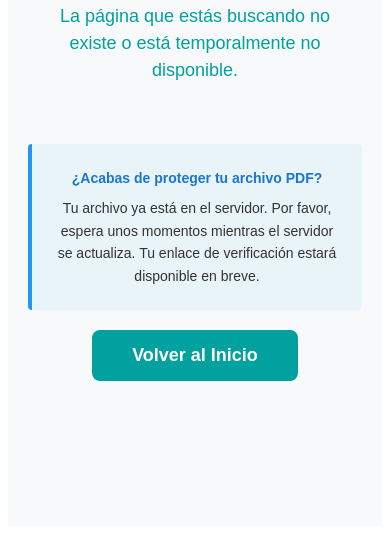
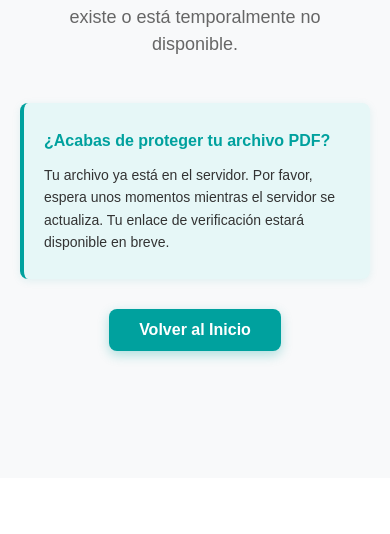
Before and after one commit to ericoperu/demo_empresa, a plain HTML site: page 404.html in a window 390 px wide. Shown: the part 366-900 px from the top of the page. After the commit the page ends 844 px from the top, so only its background shows below. Drawn offline with Linux system fonts and the light colour scheme.

Commit message:
Update 404.html

```diff
--- a/404.html
+++ b/404.html
@@ -1,12 +1,18 @@
 <!DOCTYPE html>
-<html lang="en">
+<html lang="es">
 <head>
     <meta charset="UTF-8">
     <meta name="viewport" content="width=device-width, initial-scale=1.0">
-    <title>404</title>
+    <title>404 - lab.net.pe</title>
 </head>
 <body>
 <style>
+* {
+    margin: 0;
+    padding: 0;
+    box-sizing: border-box;
+}
+
 .error-container {
     display: flex;
     flex-direction: column;
@@ -43,10 +49,33 @@
 
 .error-message {
     font-size: 20px;
+    color: #666;
+    max-width: 600px;
+    margin: 0 auto 30px;
+    line-height: 1.5;
+}
+
+.info-box {
+    background-color: #e6f7f7;
+    border-left: 4px solid #00A19E;
+    padding: 20px 30px;
+    margin: 20px 0 40px;
+    border-radius: 8px;
+    max-width: 600px;
+    box-shadow: 0 2px 8px rgba(0, 161, 158, 0.1);
+}
+
+.info-box p {
+    margin: 10px 0;
+    color: #333;
+    font-size: 16px;
+    line-height: 1.6;
+    text-align: left;
+}
+
+.info-box strong {
     color: #00A19E;
-    max-width: 600px;
-    margin: 0 auto 40px;
-    line-height: 1.5;
+    font-size: 18px;
 }
 
 .home-button {
@@ -59,11 +88,13 @@
     font-size: 18px;
     font-weight: 600;
     transition: background-color 0.3s, transform 0.2s;
+    box-shadow: 0 4px 12px rgba(0, 161, 158, 0.3);
 }
 
 .home-button:hover {
-    background-color: #00A59E;
+    background-color: #008a87;
     transform: translateY(-2px);
+    box-shadow: 0 6px 16px rgba(0, 161, 158, 0.4);
 }
 
 @media (max-width: 768px) {
@@ -84,23 +115,23 @@
         font-size: 18px;
         padding: 0 15px;
     }
+
     .info-box {
-    background-color: #e8f4f8;
-    border-left: 4px solid #2196F3;
         padding: 15px 20px;
-    margin: 20px 0;
-    border-radius: 4px;
+        margin: 15px 0 30px;
     }
 
     .info-box p {
-    margin: 8px 0;
-    color: #333;
         font-size: 14px;
-    line-height: 1.6;
     }
 
     .info-box strong {
-    color: #1976D2;
+        font-size: 16px;
+    }
+
+    .home-button {
+        padding: 12px 30px;
+        font-size: 16px;
     }
 }
 </style>
@@ -120,5 +151,4 @@
     <a href="/" class="home-button">Volver al Inicio</a>
 </div>
 </body>
-
 </html>
```
Lines whose indentation alone changed are shown as unchanged.
